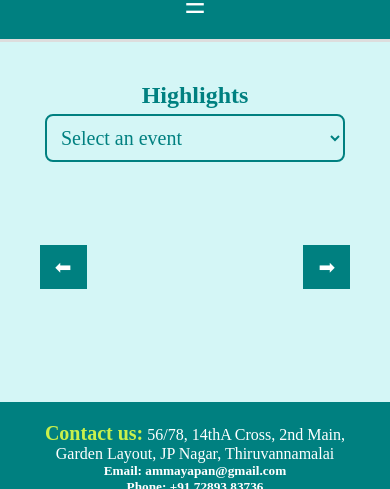
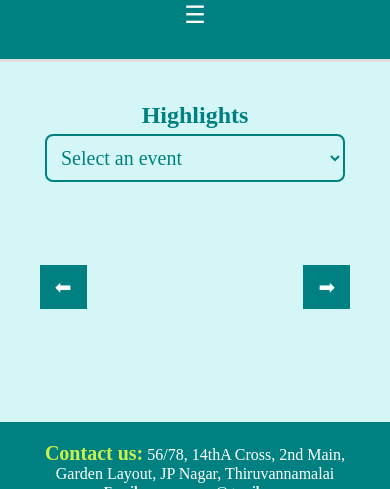
Before and after one commit to ammayapan/ammayapancharitabletrust, a plain HTML site: page events.html in a window 390 px wide. Shown: the part 79-568 px from the top of the page. Drawn offline with Linux system fonts and the light colour scheme.

Commit message:
hamburger changes 6

```diff
--- a/header.html
+++ b/header.html
@@ -2,8 +2,8 @@
     <div class="logo-container">
         <img class="imglogo" src="./images/logo.png" alt="Logo">
     </div>
-    <nav>
-        <div class="hamburger" onclick="toggleMenu()">☰</div>
+    <button class="hamburger">&#9776;</button> <!-- Hamburger menu -->
+    <!-- <nav> -->
         <ul class="nav-menu">
             <li><a href="index.html">Home</a></li>
             <li><a href="about.html">About Us</a></li>
@@ -11,5 +11,5 @@
             <li><a href="events.html">Events</a></li>
             <li><a href="donate.html">Donate</a></li>
         </ul>
-    </nav>
+    <!-- </nav> -->
 </header>
--- a/styles.css
+++ b/styles.css
@@ -550,6 +550,7 @@ header {
     padding: 10px 20px; /* 15px; */
     width: 100%;
     border-bottom: 3px solid #ddd;
+    position: relative;
     text-emphasis-color: white;
 }
 
@@ -578,7 +579,10 @@ header img {
     display: none; /* Hide by default */
     cursor: pointer;
     font-size: 24px;
-    padding: 10px;
+    /* padding: 10px; */
+    background: none;
+    border: none;
+    color: white;
 }
 
 .logo-container {
@@ -587,6 +591,8 @@ header img {
     /* padding: 5px; */
     border-radius: 5px;
     /* flex: 1;  */
+    display: flex;
+    align-items: center;
 }
 
 /* Show hamburger only on small screens */
@@ -617,9 +623,7 @@ header img {
     } */
 
     .logo-container {
-        display: flex;
-        justify-content: space-between;
-        align-items: center;
+        flex:1;
         max-width: 60px;
         background-color: rgb(212, 246, 246);
     }
```
